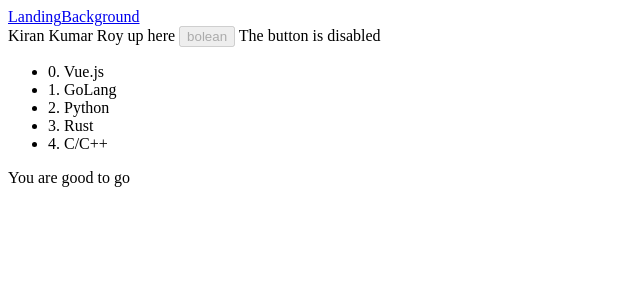
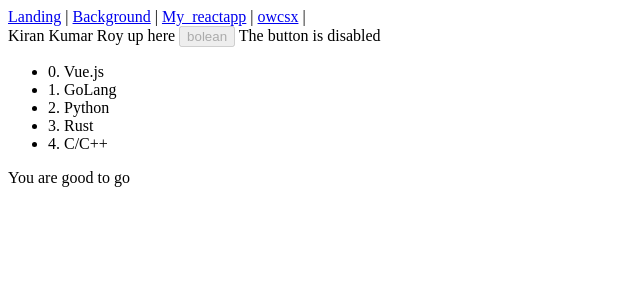
Before and after one commit to bikky22/VueLanding, a Vue app: page /background in a window 1280 px wide. Shown: the top 300 px of the page, without its empty margins (0-640 px from the left). Built offline with nearby package versions, Linux system fonts and the light colour scheme.

Commit message:
added owcsx and old ap

```diff
--- a/src/components/App/App.vue
+++ b/src/components/App/App.vue
@@ -1,8 +1,10 @@
 <template>
   <div id="app">
     <nav>
-      <router-link to="/">Landing</router-link>
-      <router-link to="/background">Background</router-link>
+      <router-link to="/">Landing</router-link> |
+      <router-link to="/background">Background</router-link> |
+      <router-link to="/reactapp">My_reactapp</router-link> |
+      <router-link to="/owcsx">owcsx</router-link> |
     </nav>
     <router-view />
   </div>
--- a/src/router.js
+++ b/src/router.js
@@ -17,5 +17,17 @@ export default new Router({
             name: 'background',
             component: BackGround
         },
+        {
+            path: '/reactapp/',
+            beforeEnter() {
+                window.location = "https://www.bikky.space/reactme/"
+            }
+        },
+        {
+            path: '/owcsx/',
+            beforeEnter() {
+                window.location = "http://www.owcsx.science/"
+            }
+        }
     ]
 })
```
Also changed, not shown: 1 other file (tests, documents, lock files or other folders).
